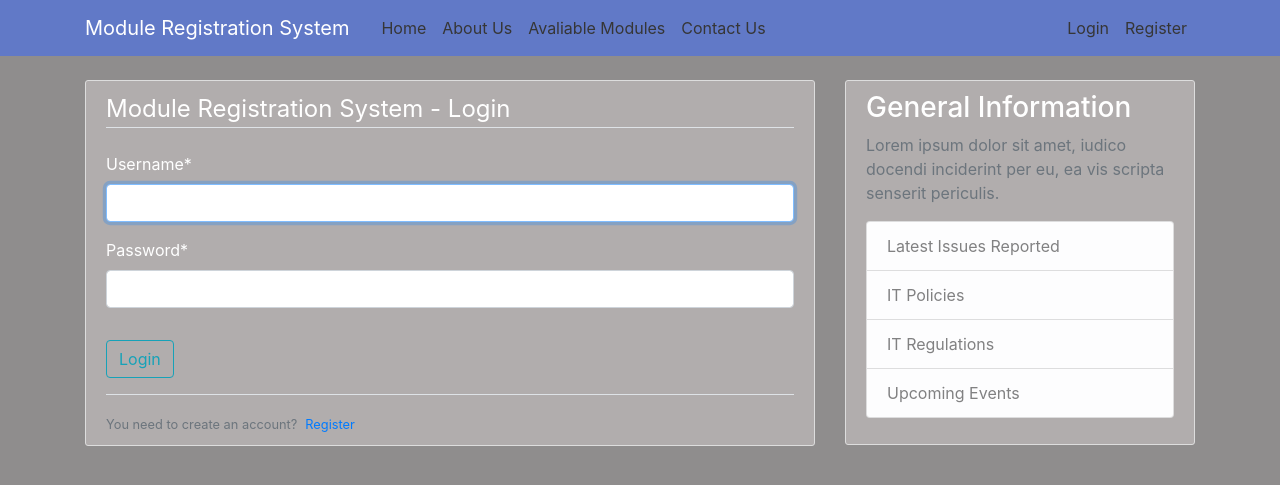
After one commit to c1018102/registrationApp, a Django app: page /login in a window 1280 px wide. The commit adds this page. Shown: the top 485 px of the page. Run offline with Django 5.2, Linux system fonts and the light colour scheme; some libraries are stand-ins or nearby versions.

Commit message:
login page

```diff
--- a/moduleapps/settings.py
+++ b/moduleapps/settings.py
@@ -128,3 +128,5 @@
 
 CRISPY_ALLOWED_TEMPLATE_PACK = 'bootstrap4'
 CRISPY_TEMPLATE_PACK = 'bootstrap4'
+
+LOGIN_REDIRECT_URL = 'itreporting:home'
--- a/moduleapps/urls.py
+++ b/moduleapps/urls.py
@@ -17,9 +17,12 @@
 from django.contrib import admin
 from django.urls import path, include
 from users import views as user_views
+from django.contrib.auth import views as auth_views
 
 urlpatterns = [
     path('admin/', admin.site.urls),
     path('', include('moduleregistrationsystem.urls')),
     path('register', user_views.register, name = 'register'),
+    path('login', auth_views.LoginView.as_view(template_name = 'users/login.html'), name = 'login'),
+    path('logout', auth_views.LogoutView.as_view(template_name = 'users/logout.html'), name='logout'),
 ]
--- a/moduleregistrationsystem/urls.py
+++ b/moduleregistrationsystem/urls.py
@@ -1,5 +1,6 @@
 from django.urls import path
 from . import views
+
 
 app_name = 'moduleregistrationsystem'
 
--- /dev/null
+++ b/users/templates/users/login.html
@@ -0,0 +1,21 @@
+{% extends "moduleregistrationsystem/base.html" %}
+{% load crispy_forms_tags %}
+{% block content %}
+<div class="content-section">
+    <form method="POST">
+        {% csrf_token %}
+        <fieldset class="form-group">
+            <legend class="border-bottom mb-4">Module Registration System - Login</legend>
+            {{ form|crispy}}
+        </fieldset>
+        <div class="form-group">
+            <button class="btn btn-outline-info" type="submit">Login</button>
+        </div>
+    </form>
+    <div class="border-top pt-3">
+        <small class="text-muted">
+            You need to create an account?<a class="ml-2" href="{% url 'register' %}">Register</a>
+        </small>
+    </div>
+</div>
+{% endblock content %}
--- a/users/templates/users/register.html
+++ b/users/templates/users/register.html
@@ -16,7 +16,7 @@
     </form>
 
     <div class="border-top pt-3">
-        <small class="text-muted">Are You Already Registered?<a class="ml-2" href="#">Login</a></small>
+        <small class="text-muted">Are You Already Registered?<a class="ml-2" href="{% url 'login' %}">Login</a></small>
     </div>
 </div>
 {% endblock content %}
```
